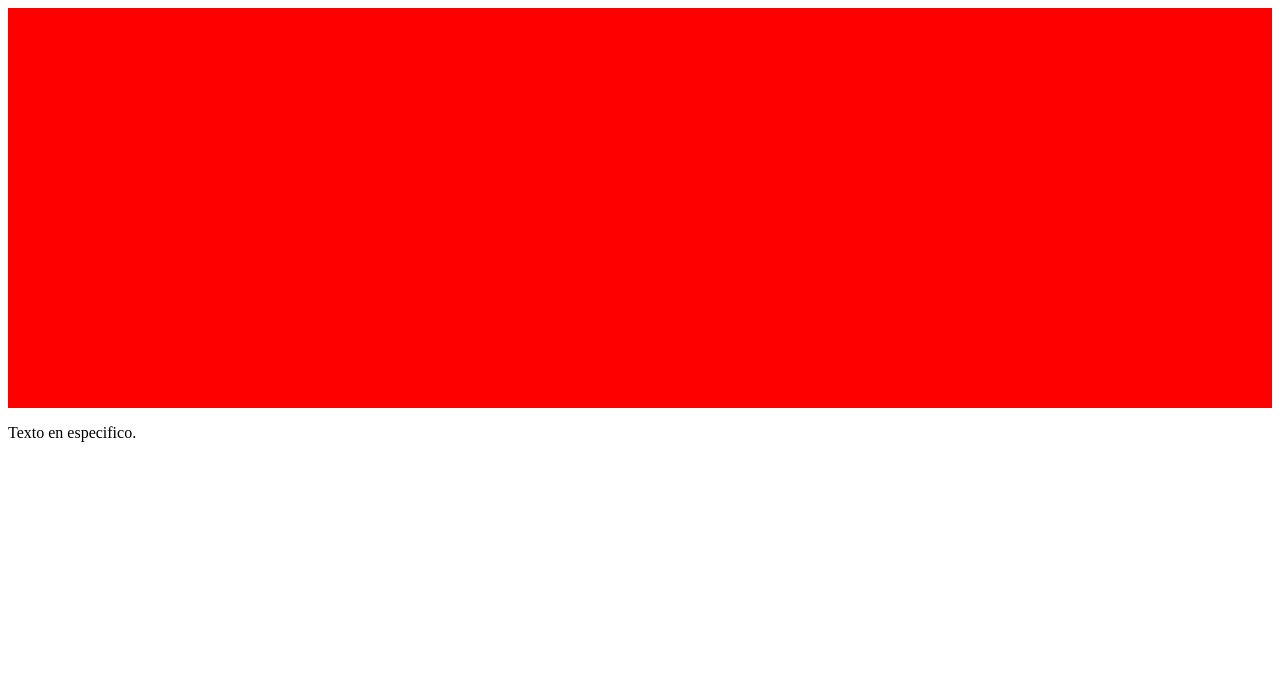
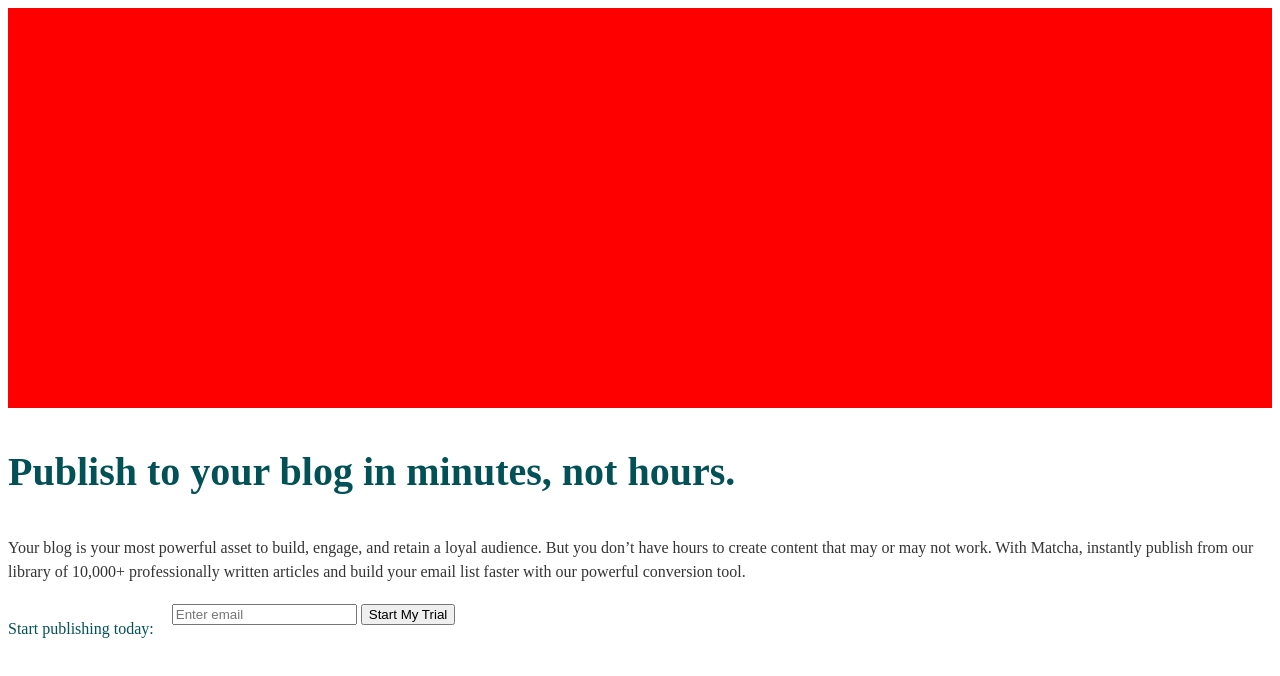
Before and after one commit to Longaniza/sesion3final, a plain HTML site: page index.html in a window 1280 px wide. Drawn offline with Linux system fonts and the light colour scheme.

Commit message:
formulario added

```diff
--- a/index.html
+++ b/index.html
@@ -11,7 +11,23 @@
 
     </header>
     <section>
-        <p>Texto en especifico.</p>
+        <article class="publish">
+            <h3>Publish to your blog in minutes, not hours.</h3>
+            <p>
+              Your blog is your most powerful asset to build, engage, and retain a loyal
+              audience. But you don’t have hours to create content that may or may not
+              work. With Matcha, instantly publish from our library of 10,000+
+              professionally written articles and build your email list faster with our
+              powerful conversion tool.
+            </p>
+            <form>
+              <p>Start publishing today:</p>
+              <div>
+                <input type="text" placeholder="Enter email" />
+                <button>Start My Trial</button>
+              </div>
+            </form>
+          </article>
     </section>
     <footer>
 
--- a/styles.css
+++ b/styles.css
@@ -1,5 +1,30 @@
+.publish {
+
+}
 .container-header {
     width: 100%;
     height: 400px;
     background-color:red;
 }
+.publish h3 {
+    font-family: "Alegreya", serif;
+    font-size: 40px;
+    line-height: 48px;
+    color: #025157;
+  }
+
+  .publish > p {
+    font-size: 16px;
+    color: #343434;
+    line-height: 1.5;
+    margin-bottom: 20px;
+  }
+
+  .publish > form {
+    display: flex;
+  }
+
+  .publish > form p {
+    color: #025157;
+    margin-right: 18px;
+  }
```
